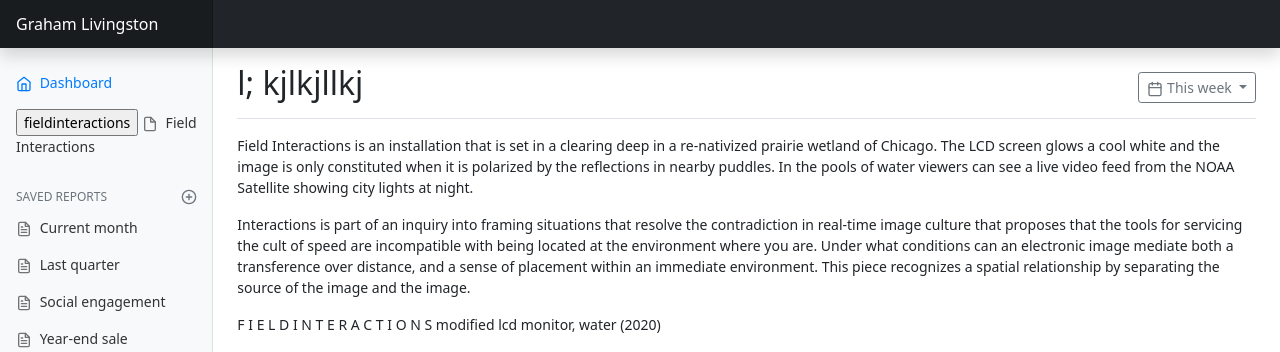
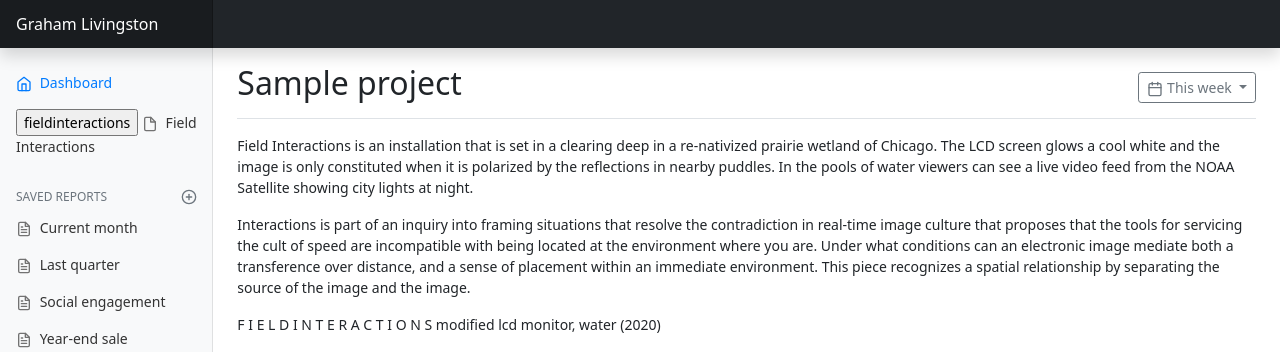
Before and after one commit to gramlivingston/portfoliosite, a Python web app: template templates/index.html in a window 1280 px wide. Shown: the top 352 px of the page. Run offline with Jinja, Linux system fonts and the light colour scheme; the template is opened without the code that fills it: most values are stand-ins (such as "Sample title", 1, 10 or a date in 2020); some libraries are stand-ins or nearby versions.

Commit message:
flask skeleton update

```diff
--- a/app.py
+++ b/app.py
@@ -21,5 +21,5 @@ def index():
 @app.route('/project')
 def project():
     prjt = flask.request.values.get('btnlink')
-    print(f'username = {prjt}')
+    print(f'project = {prjt}')
     return render_template('index.html', project=prjt)
--- a/templates/index.html
+++ b/templates/index.html
@@ -114,7 +114,7 @@
 
     <main class="col-md-9 ms-sm-auto col-lg-10 px-md-4">
       <div class="d-flex justify-content-between flex-wrap flex-md-nowrap align-items-center pt-3 pb-2 mb-3 border-bottom">
-        <h1 class="h2"> l; kjlkjllkj</h1>
+        <h1 class="h2"> {{project}} </h1>
         <div class="btn-toolbar mb-2 mb-md-0">
          <!--  <div class="btn-group me-2">
             <button type="button" class="btn btn-sm btn-outline-secondary">Share</button>
```
